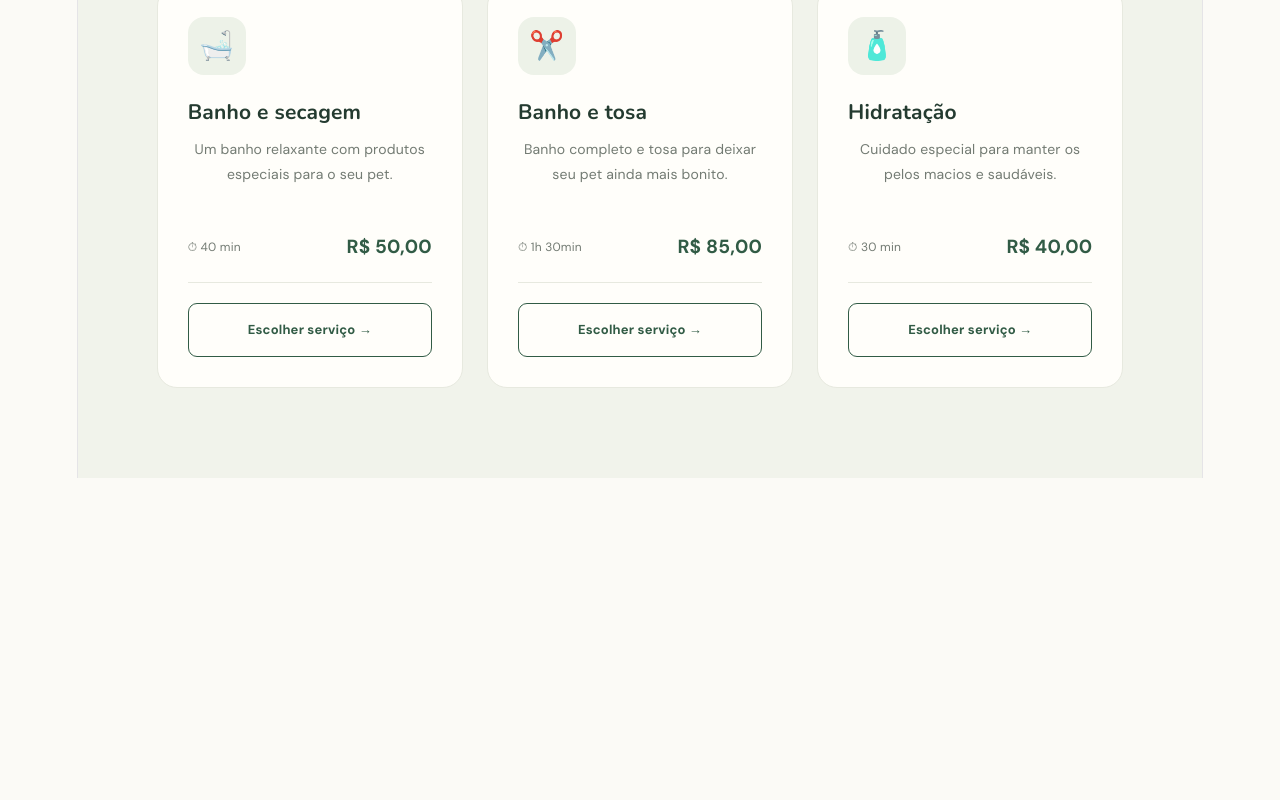
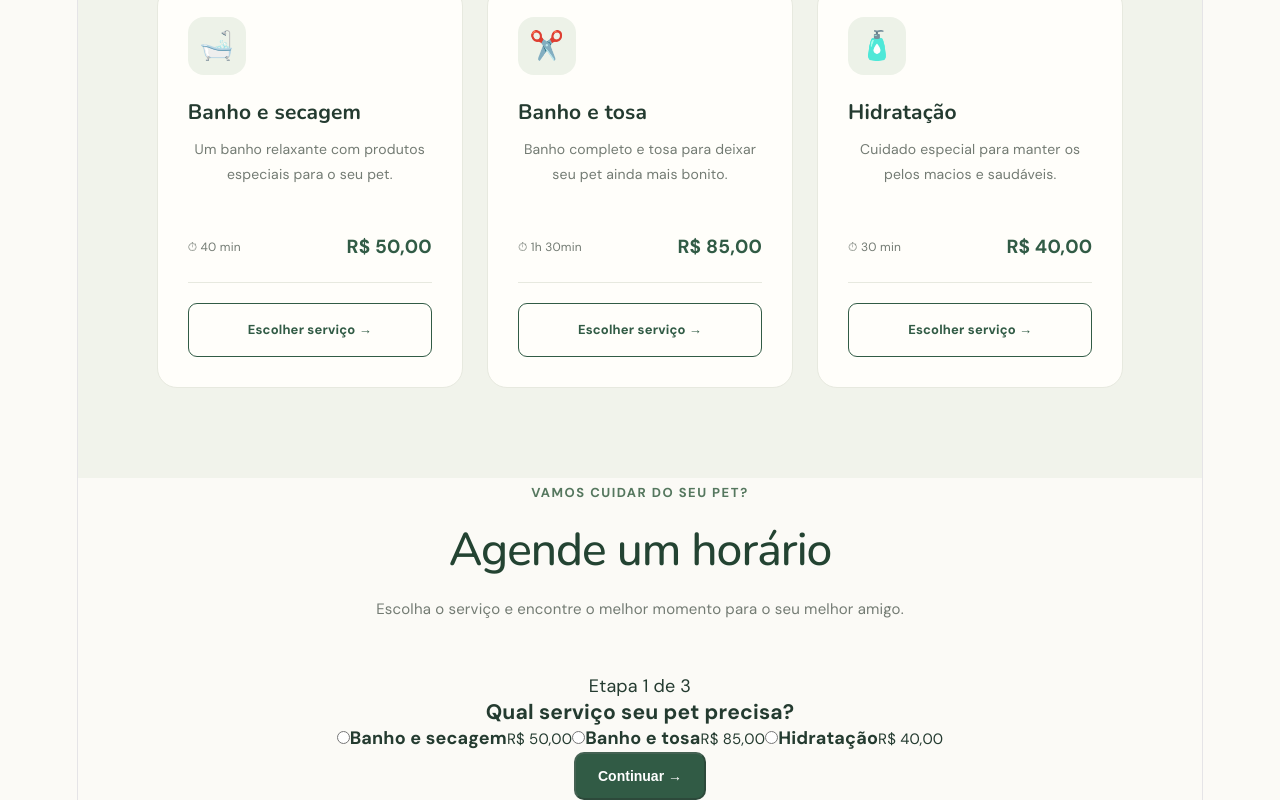
Before and after one commit to gabriellypereir4/petcare, a React (Vite) app: page / in a window 1280 px wide. Shown: the part 1210-2010 px from the top of the page. Before the commit the page ends 1688 px from the top, so only its background shows below. Built offline with nearby package versions, Linux system fonts and the light colour scheme.

Commit message:
agendamento

```diff
--- a/src/App.jsx
+++ b/src/App.jsx
@@ -1,6 +1,7 @@
 import Header from "./components/Header";
 import Hero from "./components/Hero";
 import Services from "./components/Services";
+import Booking from "./components/Booking";
 
 import "./styles/global.css";
 
@@ -12,6 +13,7 @@ function App() {
       <main>
         <Hero />
         <Services />
+        <Booking />
       </main>
     </>
   );
--- /dev/null
+++ b/src/components/Booking.jsx
@@ -0,0 +1,276 @@
+import { useState } from "react";
+
+const services = [
+  { id: 1, name: "Banho e secagem", price: 50 },
+  { id: 2, name: "Banho e tosa", price: 85 },
+  { id: 3, name: "Hidratação", price: 40 },
+];
+
+const timeSlots = [
+  "09:00",
+  "10:00",
+  "11:00",
+  "13:00",
+  "14:00",
+  "15:00",
+  "16:00",
+];
+
+function Booking() {
+  const [step, setStep] = useState(1);
+  const [serviceId, setServiceId] = useState("");
+  const [date, setDate] = useState("");
+  const [time, setTime] = useState("");
+  const [tutor, setTutor] = useState("");
+  const [pet, setPet] = useState("");
+  const [phone, setPhone] = useState("");
+  const [confirmed, setConfirmed] = useState(false);
+
+  const selectedService = services.find(
+    (service) => service.id === Number(serviceId),
+  );
+
+  const today = new Date();
+  const minDate = [
+    today.getFullYear(),
+    String(today.getMonth() + 1).padStart(2, "0"),
+    String(today.getDate()).padStart(2, "0"),
+  ].join("-");
+
+  function handleSubmit(event) {
+    event.preventDefault();
+
+    if (step < 3) {
+      setStep(step + 1);
+      return;
+    }
+
+    setConfirmed(true);
+  }
+
+  function resetBooking() {
+    setStep(1);
+    setServiceId("");
+    setDate("");
+    setTime("");
+    setTutor("");
+    setPet("");
+    setPhone("");
+    setConfirmed(false);
+  }
+
+  return (
+    <section className="booking" id="agendamento">
+      <div className="section-heading">
+        <span className="section-tag">Vamos cuidar do seu pet?</span>
+        <h2>Agende um horário</h2>
+        <p>
+          Escolha o serviço e encontre o melhor momento para o seu melhor amigo.
+        </p>
+      </div>
+
+      <div className="booking-card">
+        {confirmed ? (
+          <div className="booking-success">
+            <span className="success-icon">✓</span>
+            <h3>Agendamento realizado!</h3>
+            <p>
+              Obrigado, {tutor}! O agendamento de {pet} foi registrado nesta
+              demonstração.
+            </p>
+
+            <div className="booking-summary">
+              <p>
+                <strong>Serviço:</strong> {selectedService.name}
+              </p>
+              <p>
+                <strong>Data:</strong> {date}
+              </p>
+              <p>
+                <strong>Horário:</strong> {time}
+              </p>
+              <p>
+                <strong>Valor:</strong>{" "}
+                {selectedService.price.toLocaleString("pt-BR", {
+                  style: "currency",
+                  currency: "BRL",
+                })}
+              </p>
+            </div>
+
+            <button className="primary-button" onClick={resetBooking}>
+              Fazer novo agendamento
+            </button>
+          </div>
+        ) : (
+          <>
+            <div className="booking-progress">
+              <span>Etapa {step} de 3</span>
+              <div className="progress-track">
+                <div
+                  className="progress-fill"
+                  style={{ width: `${(step / 3) * 100}%` }}
+                />
+              </div>
+            </div>
+
+            <form onSubmit={handleSubmit}>
+              {step === 1 && (
+                <div className="booking-step">
+                  <h3>Qual serviço seu pet precisa?</h3>
+
+                  <div className="booking-services">
+                    {services.map((service) => (
+                      <label
+                        key={service.id}
+                        className={`booking-option ${
+                          Number(serviceId) === service.id ? "selected" : ""
+                        }`}
+                      >
+                        <input
+                          type="radio"
+                          name="service"
+                          value={service.id}
+                          checked={Number(serviceId) === service.id}
+                          onChange={(event) => setServiceId(event.target.value)}
+                        />
+
+                        <span>
+                          <strong>{service.name}</strong>
+                          <small>
+                            {service.price.toLocaleString("pt-BR", {
+                              style: "currency",
+                              currency: "BRL",
+                            })}
+                          </small>
+                        </span>
+                      </label>
+                    ))}
+                  </div>
+                </div>
+              )}
+
+              {step === 2 && (
+                <div className="booking-step">
+                  <h3>Escolha a data e o horário</h3>
+
+                  <label className="form-label">
+                    Data do atendimento
+                    <input
+                      type="date"
+                      value={date}
+                      min={minDate}
+                      onChange={(event) => setDate(event.target.value)}
+                      required
+                    />
+                  </label>
+
+                  <span className="form-label">Horários disponíveis</span>
+
+                  <div className="time-slots">
+                    {timeSlots.map((slot) => (
+                      <button
+                        key={slot}
+                        type="button"
+                        className={`time-slot ${
+                          time === slot ? "selected" : ""
+                        }`}
+                        onClick={() => setTime(slot)}
+                      >
+                        {slot}
+                      </button>
+                    ))}
+                  </div>
+
+                  {!time && (
+                    <small className="field-hint">
+                      Selecione um horário para continuar.
+                    </small>
+                  )}
+                </div>
+              )}
+
+              {step === 3 && (
+                <div className="booking-step">
+                  <h3>Conte um pouco sobre vocês</h3>
+
+                  <label className="form-label">
+                    Nome do tutor
+                    <input
+                      type="text"
+                      value={tutor}
+                      onChange={(event) => setTutor(event.target.value)}
+                      placeholder="Seu nome completo"
+                      required
+                    />
+                  </label>
+
+                  <label className="form-label">
+                    Nome do pet
+                    <input
+                      type="text"
+                      value={pet}
+                      onChange={(event) => setPet(event.target.value)}
+                      placeholder="Nome do seu pet"
+                      required
+                    />
+                  </label>
+
+                  <label className="form-label">
+                    Telefone para contato
+                    <input
+                      type="tel"
+                      value={phone}
+                      onChange={(event) => setPhone(event.target.value)}
+                      placeholder="(11) 99999-9999"
+                      required
+                    />
+                  </label>
+
+                  <div className="booking-summary">
+                    <strong>Resumo do agendamento</strong>
+                    <p>Serviço: {selectedService.name}</p>
+                    <p>Data: {date}</p>
+                    <p>Horário: {time}</p>
+                    <p>
+                      Valor:{" "}
+                      {selectedService.price.toLocaleString("pt-BR", {
+                        style: "currency",
+                        currency: "BRL",
+                      })}
+                    </p>
+                  </div>
+                </div>
+              )}
+
+              <div className="booking-actions">
+                {step > 1 && (
+                  <button
+                    type="button"
+                    className="back-button"
+                    onClick={() => setStep(step - 1)}
+                  >
+                    Voltar
+                  </button>
+                )}
+
+                <button
+                  type="submit"
+                  className="primary-button"
+                  disabled={
+                    (step === 1 && !serviceId) ||
+                    (step === 2 && (!date || !time))
+                  }
+                >
+                  {step === 3 ? "Confirmar agendamento" : "Continuar →"}
+                </button>
+              </div>
+            </form>
+          </>
+        )}
+      </div>
+    </section>
+  );
+}
+
+export default Booking;
```
